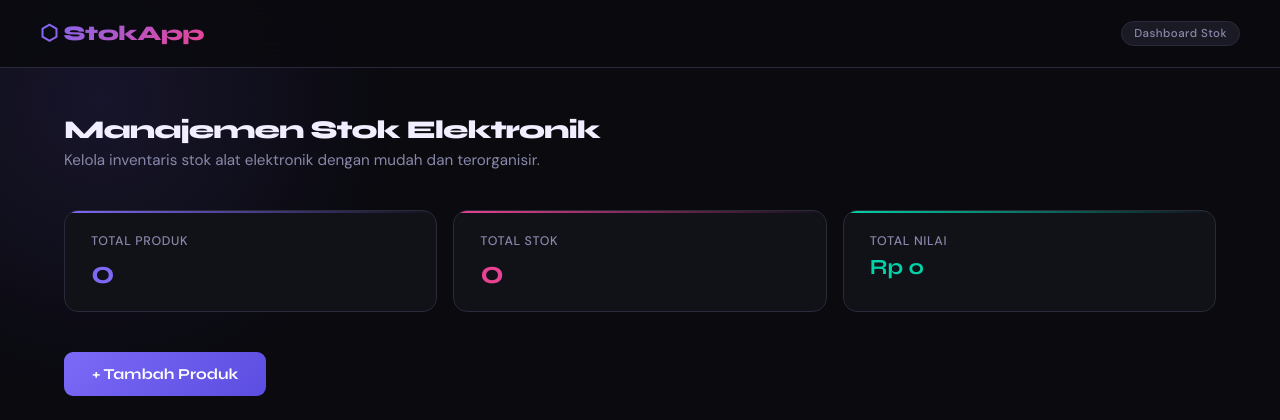
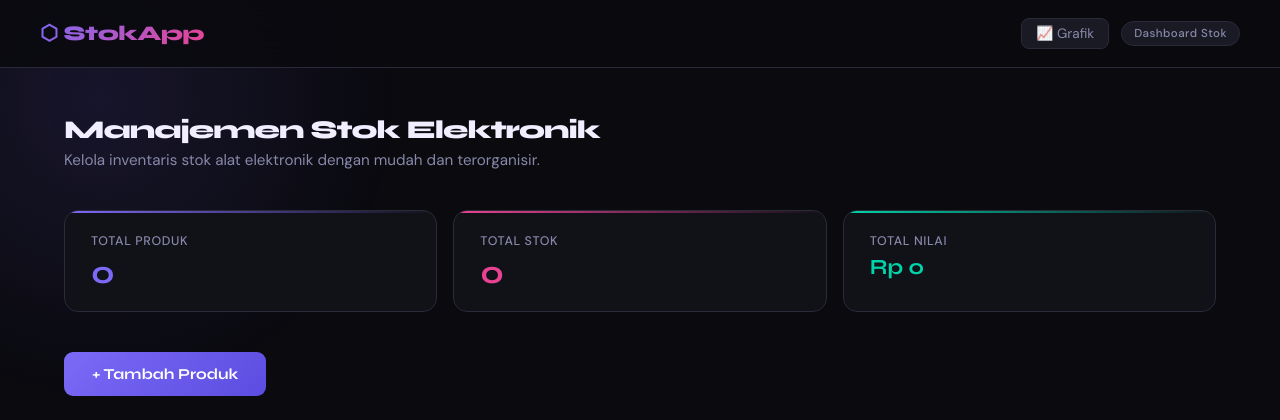
Before and after one commit to jhnmira/manajemen-electronic, a Flask app: page / in a window 1280 px wide. Shown: the top 420 px of the page. Run offline with Flask 3, Linux system fonts and the light colour scheme; data that the repository does not hold is empty.

Commit message:
Update index.html

```diff
--- a/templates/index.html
+++ b/templates/index.html
@@ -189,7 +189,10 @@
   <body>
     <header>
       <div class="logo">⬡ StokApp</div>
-      <div class="header-badge">Dashboard Stok</div>
+       <div style="display:flex; gap:12px; align-items:center;">
+        <a href="/grafik" style="color:var(--muted); font-size:0.85rem; text-decoration:none; border:1px solid var(--border); padding:6px 14px; border-radius:8px; background:var(--surface2);">📈 Grafik</a>
+        <div class="header-badge">Dashboard Stok</div>
+      </div>
     </header>
 
     <main>
```
